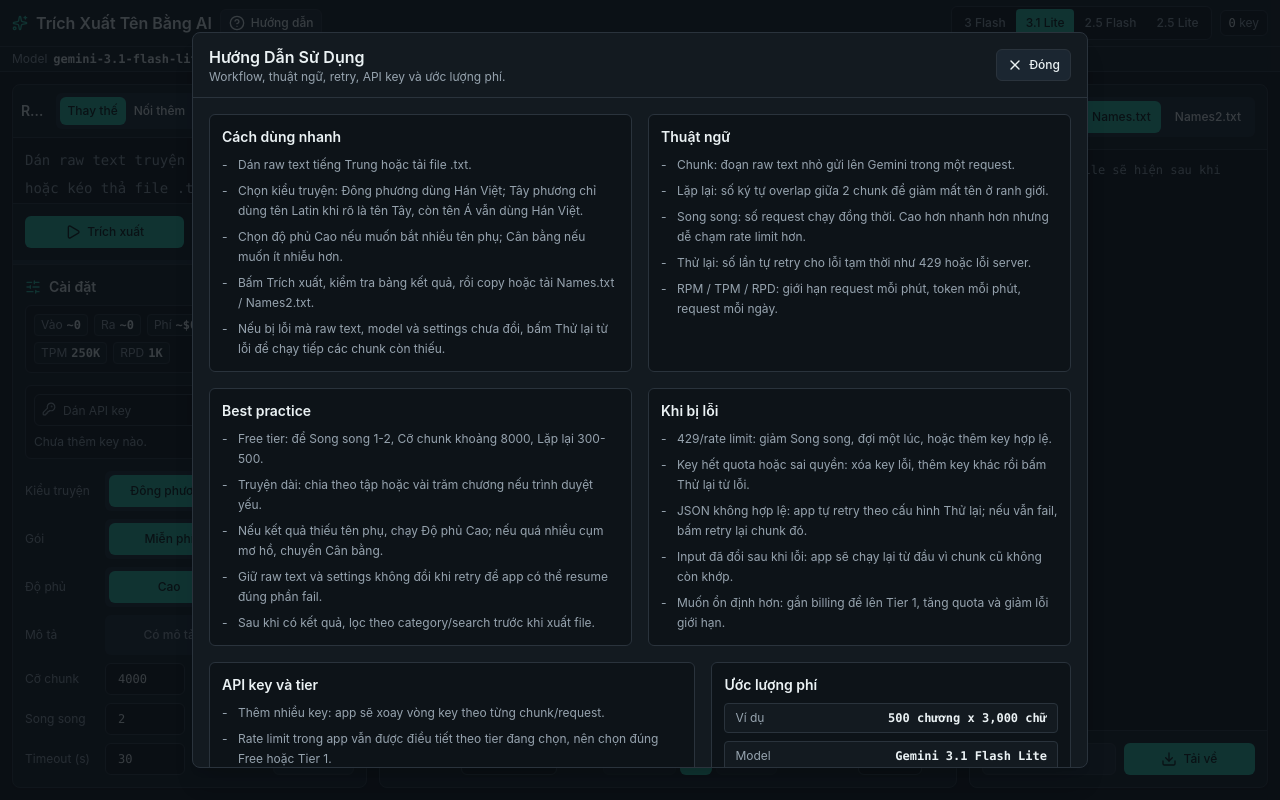
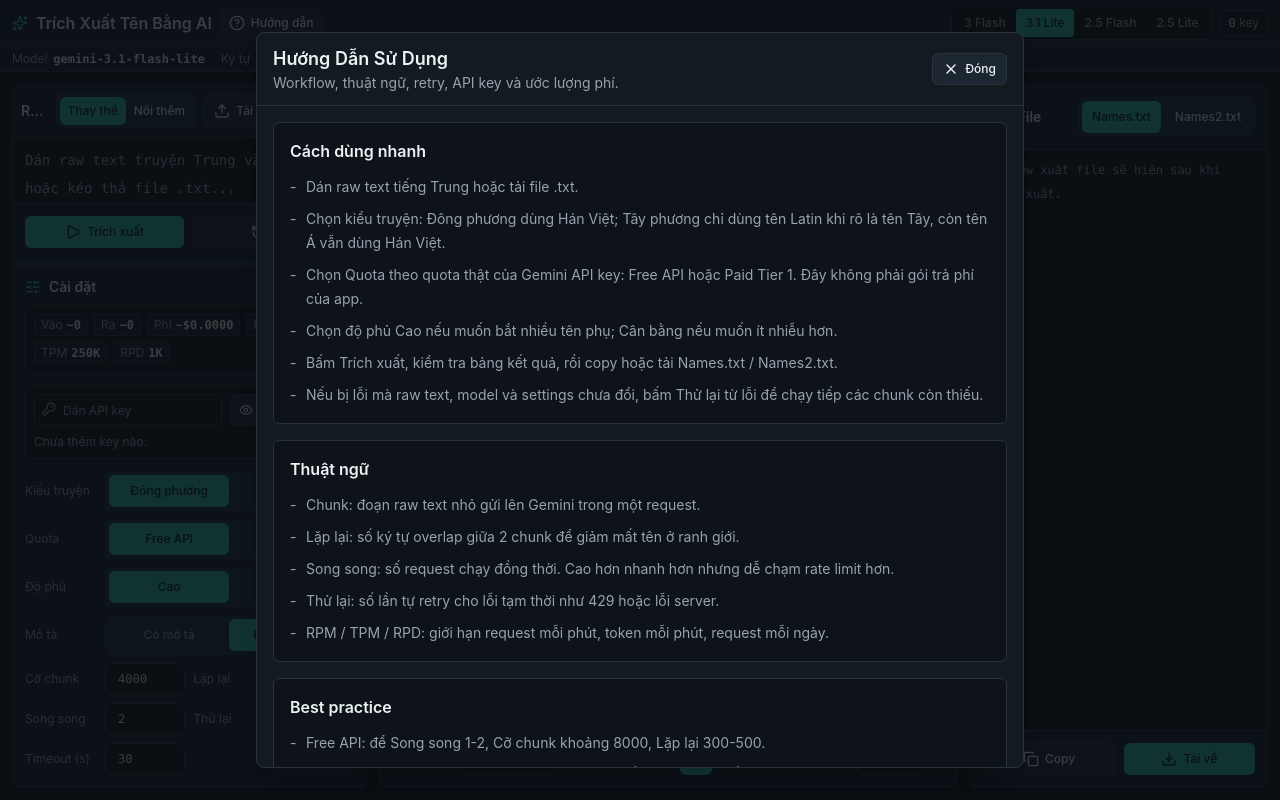
Before and after one commit to thiendiepdt/novel-name-extractor, a React (Vite) app: page / in a window 1280 px wide. Both pictures are taken after a click on the button "Hướng dẫn". Built offline with nearby package versions, Linux system fonts and the light colour scheme.

Commit message:
docs: clarify Gemini quota settings (#7)

```diff
--- a/src/features/name-extractor/components/guide-dialog.tsx
+++ b/src/features/name-extractor/components/guide-dialog.tsx
@@ -15,11 +15,11 @@ type GuideDialogProps = {
 export function GuideDialog({ estimate, tiers, onClose }: GuideDialogProps) {
   return (
     <div className="fixed inset-0 z-50 flex items-center justify-center bg-background/80 p-3 text-foreground">
-      <div className="flex max-h-[92vh] w-full max-w-4xl flex-col overflow-hidden rounded-lg border border-border bg-card shadow-xl">
+      <div className="flex max-h-[92vh] w-full max-w-3xl flex-col overflow-hidden rounded-lg border border-border bg-card shadow-xl">
         <div className="flex items-center justify-between gap-3 border-b border-border px-4 py-3">
           <div className="min-w-0">
-            <h2 className="truncate text-base font-semibold">Hướng Dẫn Sử Dụng</h2>
-            <p className="text-xs text-muted-foreground">Workflow, thuật ngữ, retry, API key và ước lượng phí.</p>
+            <h2 className="truncate text-lg font-semibold">Hướng Dẫn Sử Dụng</h2>
+            <p className="text-sm text-muted-foreground">Workflow, thuật ngữ, retry, API key và ước lượng phí.</p>
           </div>
           <Button variant="secondary" onClick={onClose}>
             <X className="h-4 w-4" />
@@ -27,12 +27,13 @@ export function GuideDialog({ estimate, tiers, onClose }: GuideDialogProps) {
           </Button>
         </div>
 
-        <div className="min-h-0 overflow-auto p-4">
-          <div className="grid gap-4 lg:grid-cols-2">
+        <div className="min-h-0 overflow-y-auto overflow-x-hidden p-4">
+          <div className="grid min-w-0 gap-4">
             <GuideSection title="Cách dùng nhanh">
               <GuideList items={[
                 'Dán raw text tiếng Trung hoặc tải file .txt.',
                 'Chọn kiểu truyện: Đông phương dùng Hán Việt; Tây phương chỉ dùng tên Latin khi rõ là tên Tây, còn tên Á vẫn dùng Hán Việt.',
+                'Chọn Quota theo quota thật của Gemini API key: Free API hoặc Paid Tier 1. Đây không phải gói trả phí của app.',
                 'Chọn độ phủ Cao nếu muốn bắt nhiều tên phụ; Cân bằng nếu muốn ít nhiễu hơn.',
                 'Bấm Trích xuất, kiểm tra bảng kết quả, rồi copy hoặc tải Names.txt / Names2.txt.',
                 'Nếu bị lỗi mà raw text, model và settings chưa đổi, bấm Thử lại từ lỗi để chạy tiếp các chunk còn thiếu.',
@@ -51,7 +52,7 @@ export function GuideDialog({ estimate, tiers, onClose }: GuideDialogProps) {
 
             <GuideSection title="Best practice">
               <GuideList items={[
-                'Free tier: để Song song 1-2, Cỡ chunk khoảng 8000, Lặp lại 300-500.',
+                'Free API: để Song song 1-2, Cỡ chunk khoảng 8000, Lặp lại 300-500.',
                 'Truyện dài: chia theo tập hoặc vài trăm chương nếu trình duyệt yếu.',
                 'Nếu kết quả thiếu tên phụ, chạy Độ phủ Cao; nếu quá nhiều cụm mơ hồ, chuyển Cân bằng.',
                 'Giữ raw text và settings không đổi khi retry để app có thể resume đúng phần fail.',
@@ -65,37 +66,35 @@ export function GuideDialog({ estimate, tiers, onClose }: GuideDialogProps) {
                 'Key hết quota hoặc sai quyền: xóa key lỗi, thêm key khác rồi bấm Thử lại từ lỗi.',
                 'JSON không hợp lệ: app tự retry theo cấu hình Thử lại; nếu vẫn fail, bấm retry lại chunk đó.',
                 'Input đã đổi sau khi lỗi: app sẽ chạy lại từ đầu vì chunk cũ không còn khớp.',
-                'Muốn ổn định hơn: gắn billing để lên Tier 1, tăng quota và giảm lỗi giới hạn.',
+                'Muốn ổn định hơn: gắn billing để dùng Paid Tier 1, tăng quota và giảm lỗi giới hạn.',
               ]} />
             </GuideSection>
-          </div>
 
-          <div className="mt-4 grid gap-4 lg:grid-cols-[1.15fr_0.85fr]">
-            <GuideSection title="API key và tier">
+            <GuideSection title="API key và quota">
               <GuideList items={[
                 'Thêm nhiều key: app sẽ xoay vòng key theo từng chunk/request.',
-                'Rate limit trong app vẫn được điều tiết theo tier đang chọn, nên chọn đúng Free hoặc Tier 1.',
+                'Rate limit trong app được điều tiết theo Quota đang chọn, nên chọn đúng Free API hoặc Paid Tier 1.',
                 'Nhiều key giúp tiếp tục khi một key lỗi hoặc hết quota, nhưng không thay thế billing cho workload lớn.',
-                'Free phù hợp test hoặc truyện ngắn. Tier 1 phù hợp chạy truyện dài, song song cao và ít phải canh quota.',
+                'Free API phù hợp test hoặc truyện ngắn. Paid Tier 1 phù hợp chạy truyện dài, song song cao và ít phải canh quota.',
               ]} />
-              <div className="mt-3 overflow-hidden rounded-md border border-border">
-                <table className="w-full text-left text-xs">
+              <div className="mt-3 overflow-x-auto rounded-md border border-border">
+                <table className="min-w-[44rem] w-full text-left text-sm">
                   <thead className="bg-muted text-muted-foreground">
                     <tr>
-                      <th className="px-3 py-2">Tier</th>
+                      <th className="whitespace-nowrap px-3 py-2">Quota</th>
                       {MODEL_OPTIONS.map((model) => (
-                        <th key={model.id} className="px-3 py-2">{model.shortLabel}</th>
+                        <th key={model.id} className="whitespace-nowrap px-3 py-2">{model.shortLabel}</th>
                       ))}
                     </tr>
                   </thead>
                   <tbody>
                     {tiers.map((tier) => (
                       <tr key={tier.id} className="border-t border-border">
-                        <td className="px-3 py-2 font-medium text-foreground">{tier.label}</td>
+                        <td className="whitespace-nowrap px-3 py-2 font-medium text-foreground">{tier.label}</td>
                         {MODEL_OPTIONS.map((model) => {
                           const limits = getRateLimits(model.id, tier.id);
                           return (
-                            <td key={model.id} className="px-3 py-2 font-mono">
+                            <td key={model.id} className="whitespace-nowrap px-3 py-2 font-mono">
                               {limits.rpm.toLocaleString()} RPM / {compactNumber(limits.tpm)} TPM / {compactNumber(limits.rpd)} RPD
                             </td>
                           );
@@ -116,25 +115,25 @@ export function GuideDialog({ estimate, tiers, onClose }: GuideDialogProps) {
                 <GuideMetric label="Token ra" value={`~${estimate.outputTokens.toLocaleString()}`} />
                 <GuideMetric label="Tổng phí" value={`~${formatUsd(estimate.totalCost)}`} />
               </div>
-              <p className="mt-3 text-xs leading-5 text-muted-foreground">
-                Free tier dùng quota miễn phí nên phù hợp test nhỏ, nhưng dễ chạm giới hạn. Khi gắn billing để lên Tier 1,
+              <p className="mt-3 text-sm leading-6 text-muted-foreground">
+                Free API dùng quota miễn phí nên phù hợp test nhỏ, nhưng dễ chạm giới hạn. Khi gắn billing để dùng Paid Tier 1,
                 phí ước tính = token input x giá input + token output x giá output của model. Output thực tế có thể lệch theo số tên Gemini trả về.
               </p>
-              <div className="mt-3 overflow-hidden rounded-md border border-border">
-                <table className="w-full text-left text-xs">
+              <div className="mt-3 overflow-x-auto rounded-md border border-border">
+                <table className="min-w-[32rem] w-full text-left text-sm">
                   <thead className="bg-muted text-muted-foreground">
                     <tr>
-                      <th className="px-3 py-2">Model</th>
-                      <th className="px-3 py-2">Input paid</th>
-                      <th className="px-3 py-2">Output paid</th>
+                      <th className="whitespace-nowrap px-3 py-2">Model</th>
+                      <th className="whitespace-nowrap px-3 py-2">Input paid</th>
+                      <th className="whitespace-nowrap px-3 py-2">Output paid</th>
                     </tr>
                   </thead>
                   <tbody>
                     {MODEL_OPTIONS.map((model) => (
                       <tr key={model.id} className="border-t border-border">
-                        <td className="px-3 py-2 font-medium text-foreground">{model.label}</td>
-                        <td className="px-3 py-2 font-mono">${model.inputUsdPerMillion}/1M</td>
-                        <td className="px-3 py-2 font-mono">${model.outputUsdPerMillion}/1M</td>
+                        <td className="whitespace-nowrap px-3 py-2 font-medium text-foreground">{model.label}</td>
+                        <td className="whitespace-nowrap px-3 py-2 font-mono">${model.inputUsdPerMillion}/1M</td>
+                        <td className="whitespace-nowrap px-3 py-2 font-mono">${model.outputUsdPerMillion}/1M</td>
                       </tr>
                     ))}
                   </tbody>
@@ -150,8 +149,8 @@ export function GuideDialog({ estimate, tiers, onClose }: GuideDialogProps) {
 
 function GuideSection({ title, children }: { title: string; children: ReactNode }) {
   return (
-    <section className="rounded-md border border-border bg-background/60 p-3">
-      <h3 className="mb-2 text-sm font-semibold">{title}</h3>
+    <section className="min-w-0 rounded-md border border-border bg-background/60 p-4">
+      <h3 className="mb-3 text-base font-semibold">{title}</h3>
       {children}
     </section>
   );
@@ -159,7 +158,7 @@ function GuideSection({ title, children }: { title: string; children: ReactNode
 
 function GuideList({ items }: { items: string[] }) {
   return (
-    <ul className="grid gap-1.5 text-xs leading-5 text-muted-foreground">
+    <ul className="grid gap-2 text-sm leading-6 text-muted-foreground">
       {items.map((item) => (
         <li key={item} className="grid grid-cols-[0.75rem_minmax(0,1fr)] gap-1">
           <span aria-hidden="true">-</span>
@@ -173,8 +172,8 @@ function GuideList({ items }: { items: string[] }) {
 function GuideMetric({ label, value }: { label: string; value: string }) {
   return (
     <div className="flex items-center justify-between gap-3 rounded border border-border bg-card px-2.5 py-1.5">
-      <span className="text-xs text-muted-foreground">{label}</span>
-      <strong className="text-right font-mono text-xs text-foreground">{value}</strong>
+      <span className="text-sm text-muted-foreground">{label}</span>
+      <strong className="text-right font-mono text-sm text-foreground">{value}</strong>
     </div>
   );
 }
--- a/src/features/name-extractor/components/settings-panel.tsx
+++ b/src/features/name-extractor/components/settings-panel.tsx
@@ -70,7 +70,7 @@ export function SettingsPanel({
           onChange={(value) => onSettingChange('nameStyle', value)}
         />
         <SegmentedSetting
-          label="Gói"
+          label="Quota"
           options={TIER_OPTIONS.map((tier) => ({ label: tier.label, value: tier.id }))}
           value={normalizedSettings.tierId}
           disabled={busy}
--- a/src/lib/gemini.ts
+++ b/src/lib/gemini.ts
@@ -84,8 +84,8 @@ export const DEFAULT_MODEL_ID = 'gemini-3.1-flash-lite';
 export const GEMINI_TEXT_CHARS_PER_TOKEN = 4;
 export const PROMPT_OVERHEAD_TOKENS = 260;
 export const TIER_OPTIONS = [
-  { id: 'free', label: 'Miễn phí' },
-  { id: 'tier1', label: 'Tier 1' },
+  { id: 'free', label: 'Free API' },
+  { id: 'tier1', label: 'Paid Tier 1' },
  ] as const;
 export type TierId = (typeof TIER_OPTIONS)[number]['id'];
 export const DEFAULT_TIER_ID = TIER_OPTIONS[0].id;
```
Also changed, not shown: 3 other files (tests, documents, lock files or other folders).
